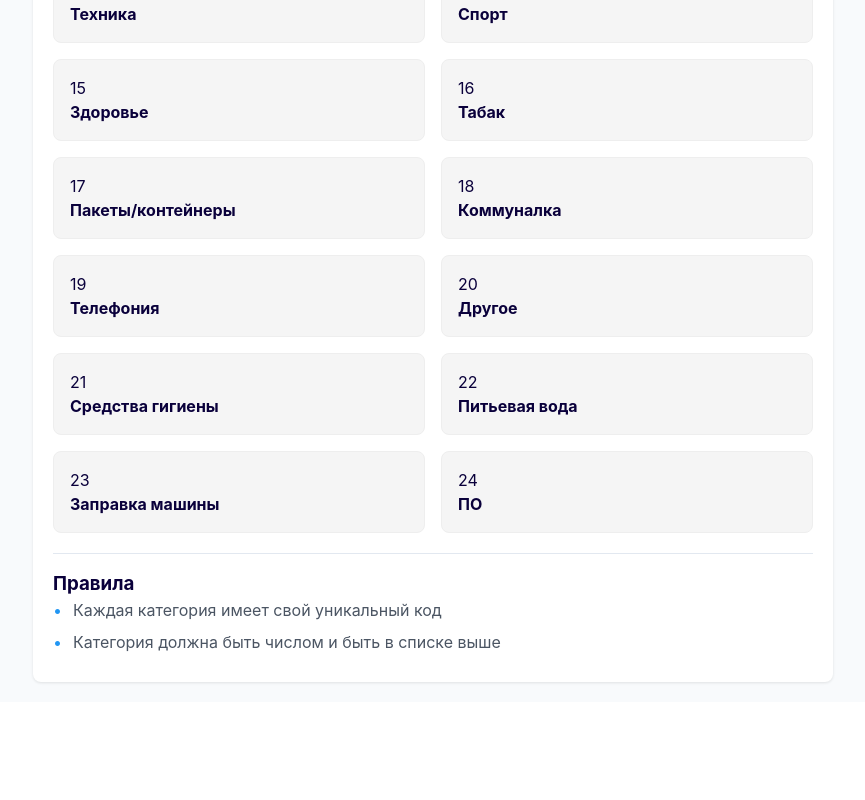
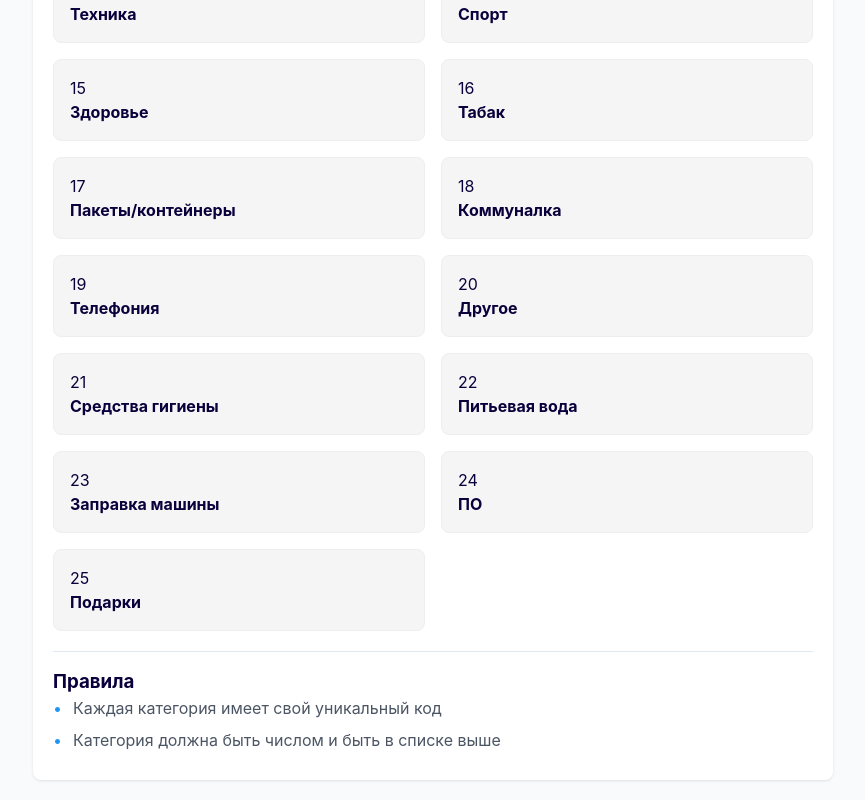
Before and after one commit to vladcyb/pay-stat-react, a React (Vite) app: page /#/ in a window 1280 px wide. Shown: the part 2176-2976 px from the top of the page, without its empty margins (207-1072 px from the left). Before the commit the page ends 2878 px from the top, so only its background shows below. Built offline with nearby package versions, Linux system fonts and the light colour scheme.

Commit message:
update categories

```diff
--- a/src/components/DateSelector/DateSelector.tsx
+++ b/src/components/DateSelector/DateSelector.tsx
@@ -33,7 +33,7 @@ export const DateSelector = ({
           type="text"
           value={regexFilter}
           onChange={(e) => setRegexFilter(e.target.value)}
-          placeholder="Фильтр по дате (регулярное выражение)"
+          placeholder="Фильтр по дате (регулярное выражение, ДД.ММ.ГГГГ)"
           autoComplete="off"
           autoCorrect="off"
           spellCheck="false"
--- a/src/shared/constants/categoryMap.ts
+++ b/src/shared/constants/categoryMap.ts
@@ -23,6 +23,7 @@ export type CategoryMapIndex =
   | 22
   | 23
   | 24
+  | 25
 
 type ValueType = {
   name: string
@@ -126,4 +127,8 @@ export const categoryMap: Record<CategoryMapIndex, ValueType> = {
     name: 'ПО',
     color: '#B33300',
   },
+  '25': {
+    name: 'Подарки',
+    color: '#B33300',
+  },
 }
```
